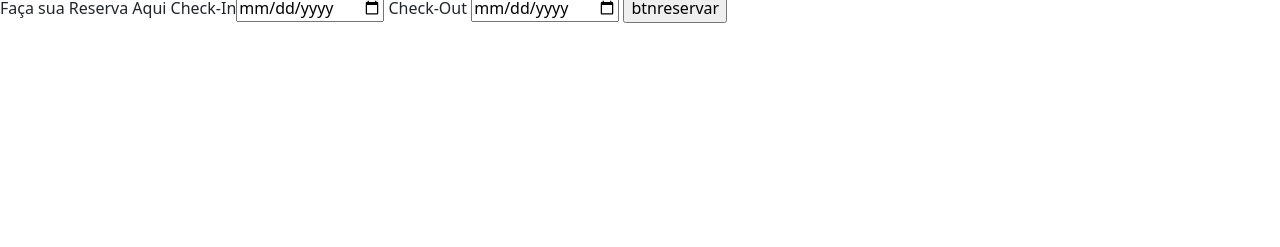
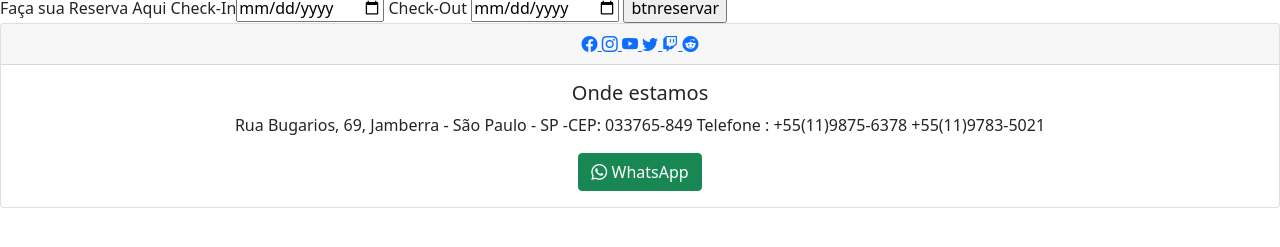
Before and after one commit to pedroasguedes/ProjetoHotel, a plain HTML site: page layout.html in a window 1280 px wide. Shown: the part 87-334 px from the top of the page. Drawn offline with nearby package versions, Linux system fonts and the light colour scheme.

Commit message:
finalização do layout

```diff
--- a/layout.html
+++ b/layout.html
@@ -6,6 +6,8 @@
     <meta name="viewport" content="width=device-width, initial-scale=1.0">
     <title>Hotel California</title>
     <link rel="stylesheet" href="css/bootstrap.min.css">
+    <link rel="stylesheet" href="https://cdn.jsdelivr.net/npm/bootstrap-icons@1.8.1/font/bootstrap-icons.css">
+     <link rel="stylesheet" href="css/styles.css">
 </head>
 <body>
        <!--========================= inicio da barra de navegaçã =================== -->
@@ -77,7 +79,7 @@
 <div class="conteiner-fluid">
 <div class="row">
     <div class="col">
-        <form >
+        <form id="reservas_superior">
             <label>Faça sua Reserva Aqui</label>
             <label>Check-In<input type="date" id="checkin" required></label>
            <label>Check-Out <input type="date" id="checkout" required></label>
@@ -90,8 +92,49 @@
 
 
 
+<!-- ---------Início do Rodapé(footer)-------- -->
 
 
+
+
+<div class="card text-center">
+  <div class="card-header fundo">
+    <a href="https://www.facebook.com" target="_blank">
+      <i class="bi bi-facebook"></i>
+      </a>
+      <a href="https://www.instagram.com" target="_blank">
+  <i class="bi bi-instagram"></i>
+      </a>
+
+      <a href="https://www.youtube.com" target="_blank">
+        <i class="bi bi-youtube"></i>
+            </a>
+
+            <a href="https://www.twitter.com" target="_blank">
+              <i class="bi bi-twitter"></i>
+                  </a>
+                  <a href="https://www.twitch.com" target="_blank">
+                  <i class="bi bi-twitch"></i>
+                </a>
+                <a href="https://www.reddit.com" target="_blank">
+                <i class="bi bi-reddit"></i>
+              </a>
+
+  </div>
+  <div class="card-body fundo2">
+    <h5 class="card-title">Onde estamos</h5>
+    <p class="card-text">
+      Rua Bugarios,
+       69, Jamberra - São Paulo - SP -CEP: 033765-849
+      Telefone : +55(11)9875-6378  +55(11)9783-5021
+
+
+
+    </p>
+    <a href="https://wa.me/1197835021?text=Ola" class="btn btn-success"><i class="bi bi-whatsapp"> </i>WhatsApp</a>
+  </div>
+</div>
+<!-- ========= fim do footer========= -->
 
 
 
```
